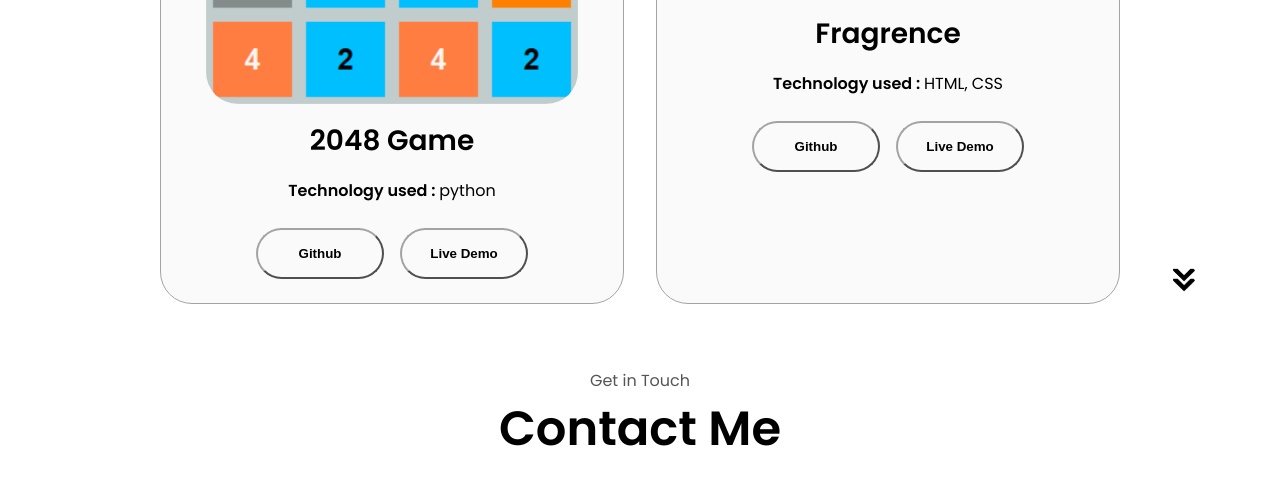
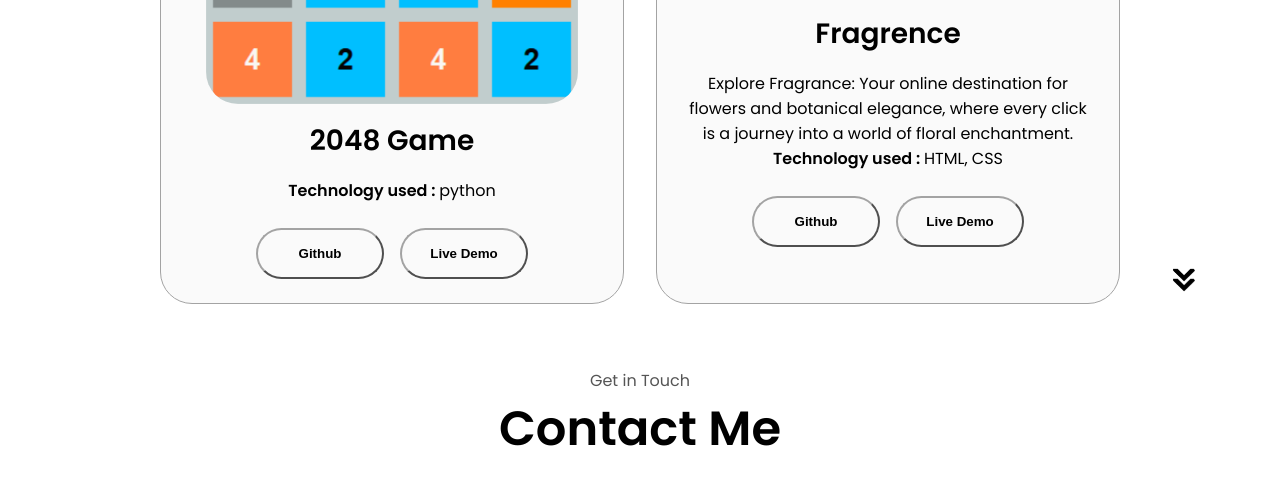
Before and after one commit to Ujjwalprajapati16/UjjwalPrajapati, a plain HTML site: page index.html in a window 1280 px wide. Shown: the part 3487-3981 px from the top of the page. Drawn offline with Linux system fonts and the light colour scheme.

Commit message:
added some changes

```diff
--- a/index.html
+++ b/index.html
@@ -392,6 +392,7 @@
               />
             </div>
             <h2 class="experience-sub-title project-title">Fragrence</h2>
+            <ul>Explore Fragrance: Your online destination for flowers and botanical elegance, where every click is a journey into a world of floral enchantment.</ul>
             <ul><b>Technology used : </b>HTML, CSS</ul>
             <br>
             <div class="btn-container">
```
